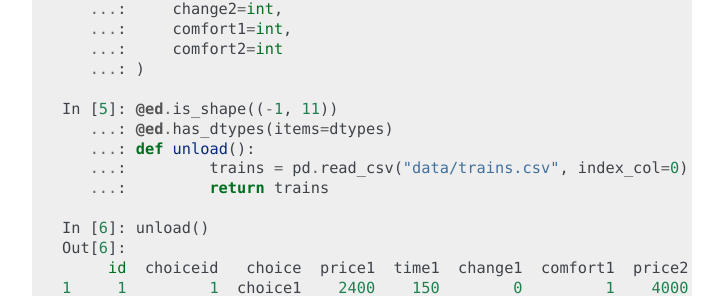
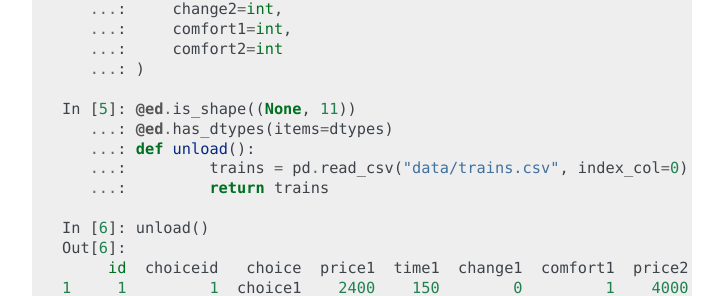
Before and after one commit to engarde-dev/engarde, a Sphinx documentation site: the page built from docs/example.rst, in a window 1280 px wide and 1400 px high, scrolled down 389 px. Shown: the part 160-456 px from the top of the window, without its empty margins (388-1111 px from the left). Built offline with Sphinx 7.4.7, drawn with Linux system fonts in a browser that asks for light colours.

Commit message:
DOC: update to use none

```diff
--- a/docs/example.rst
+++ b/docs/example.rst
@@ -28,7 +28,7 @@ We can start by making some very basic assertions, that the dataset is the corre
       ...:     comfort2=int
       ...: )
 
-   In [5]: @ed.is_shape((-1, 11))
+   In [5]: @ed.is_shape((None, 11))
       ...: @ed.has_dtypes(items=dtypes)
       ...: def unload():
       ...:         trains = pd.read_csv("data/trains.csv", index_col=0)
@@ -86,7 +86,7 @@ Like any good economist, we'll assume people are rational: their first choice is
       ...:     return r
       ...:
 
-   In [8]: @ed.is_shape((-1, 11))
+   In [8]: @ed.is_shape((None, 11))
       ...: @ed.has_dtypes(items=dtypes)
       ...: @ed.verify_all(rational)
       ...: def unload():
@@ -172,7 +172,7 @@ We'll fix this problem by ignoring those people (why change your mind when you c
       ....:     return df[r]
       ....:
 
-   In [17]: @ed.is_shape((-1, 11))
+   In [17]: @ed.is_shape((None, 11))
       ....: @ed.has_dtypes(items=dtypes)
       ....: def unload():
       ....:     trains = pd.read_csv("data/trains.csv", index_col=0)
```
Also changed, not shown: 1 other file.
